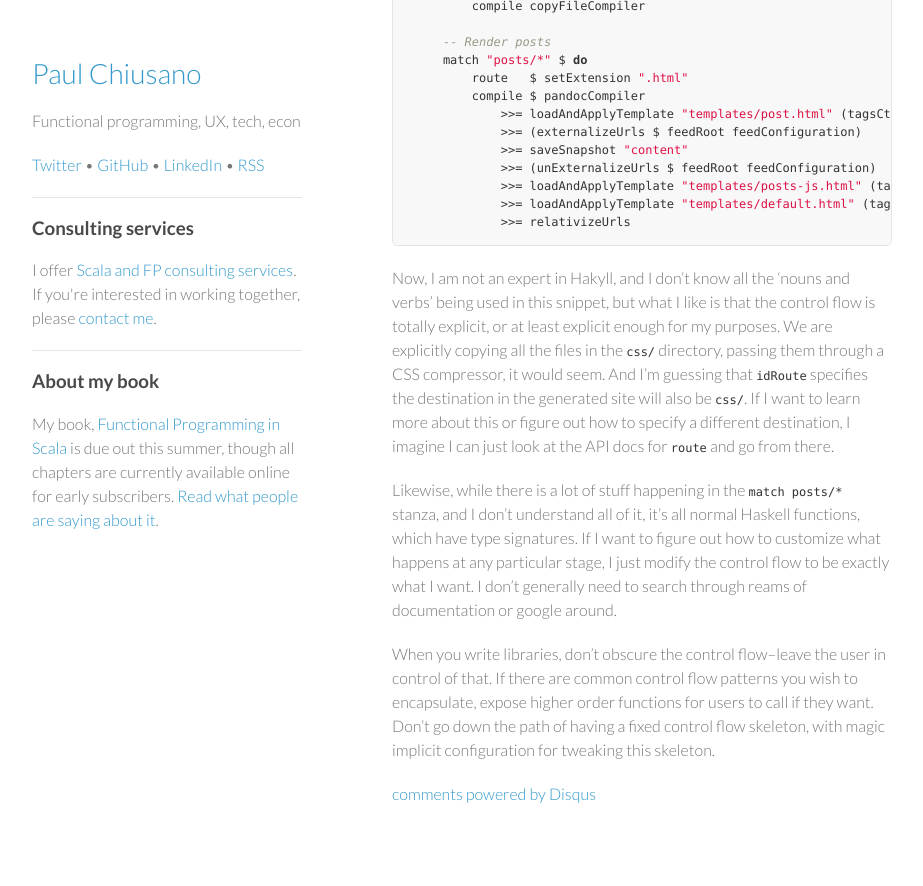
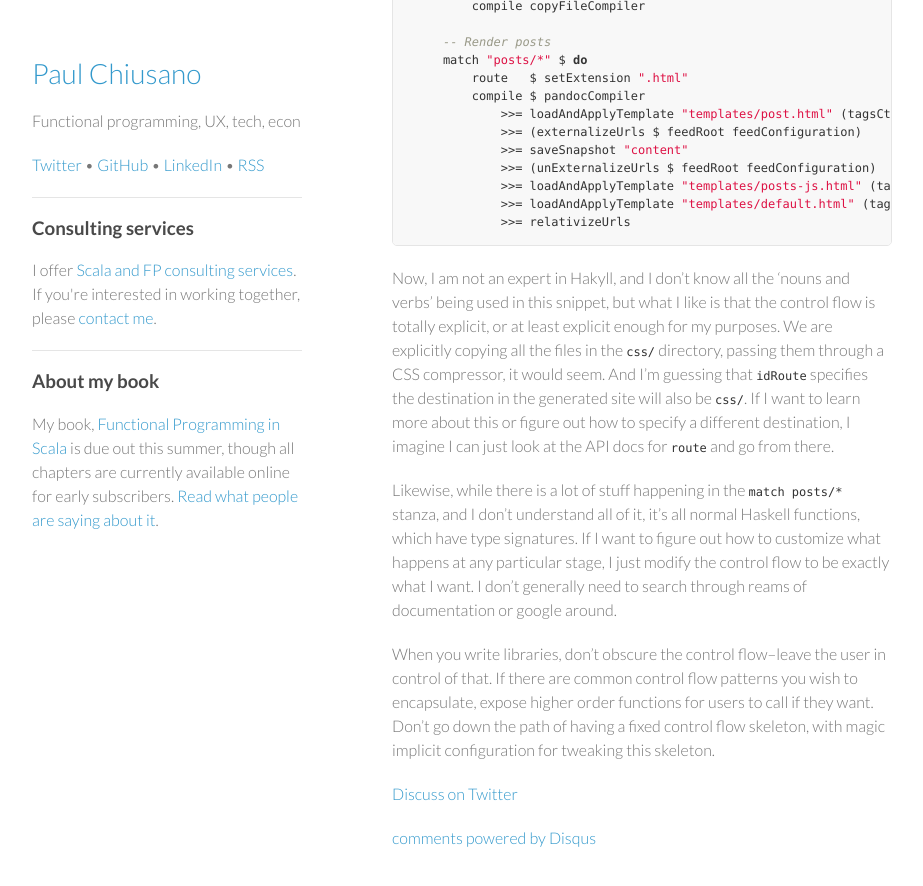
Before and after one commit to pchiusano/pchiusano.github.io, a Jekyll site: the page built from _posts/2014-05-20-jekyll-vs-hakyll.markdown, in a window 1280 px wide and 900 px high, scrolled down 1526 px. Shown: the top 886 px of the window, without its empty margins (178-1101 px from the left). Built offline with Jekyll 4.4.1, drawn with Linux system fonts in a browser that asks for light colours; comment, search, counter and statistics services are not loaded; before the commit the page ends 2382 px from its top, so only the background shows below that.

Commit message:
Update 2014-05-20-jekyll-vs-hakyll.markdown

```diff
--- a/_posts/2014-05-20-jekyll-vs-hakyll.markdown
+++ b/_posts/2014-05-20-jekyll-vs-hakyll.markdown
@@ -60,3 +60,5 @@ Now, I am not an expert in Hakyll, and I don't know all the 'nouns and verbs' be
 Likewise, while there is a lot of stuff happening in the `match posts/*` stanza, and I don't understand all of it, it's all normal Haskell functions, which have type signatures. If I want to figure out how to customize what happens at any particular stage, I just modify the control flow to be exactly what I want. I don't generally need to search through reams of documentation or google around.
 
 When you write libraries, don't obscure the control flow--leave the user in control of that. If there are common control flow patterns you wish to encapsulate, expose higher order functions for users to call if they want. Don't go down the path of having a fixed control flow skeleton, with magic implicit configuration for tweaking this skeleton.
+
+[Discuss on Twitter](https://twitter.com/pchiusano/status/468813321223680002)
```
